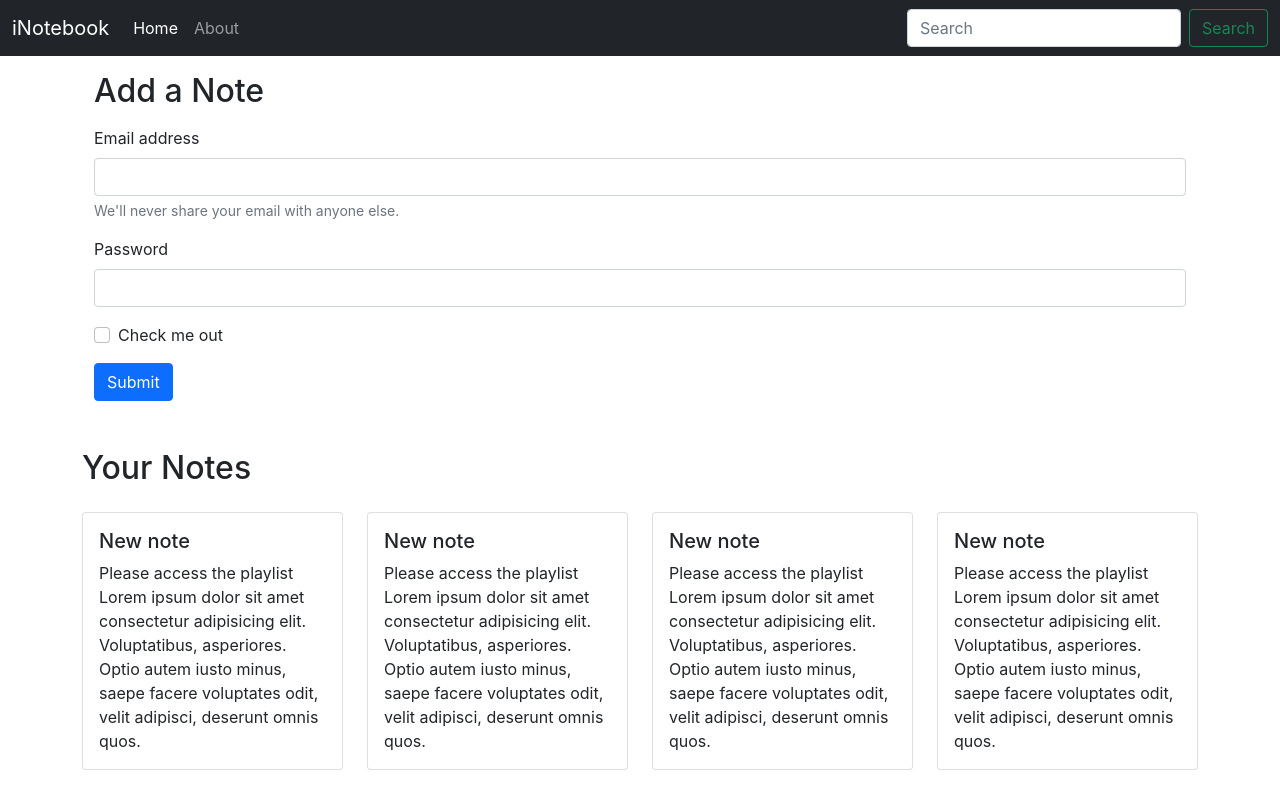
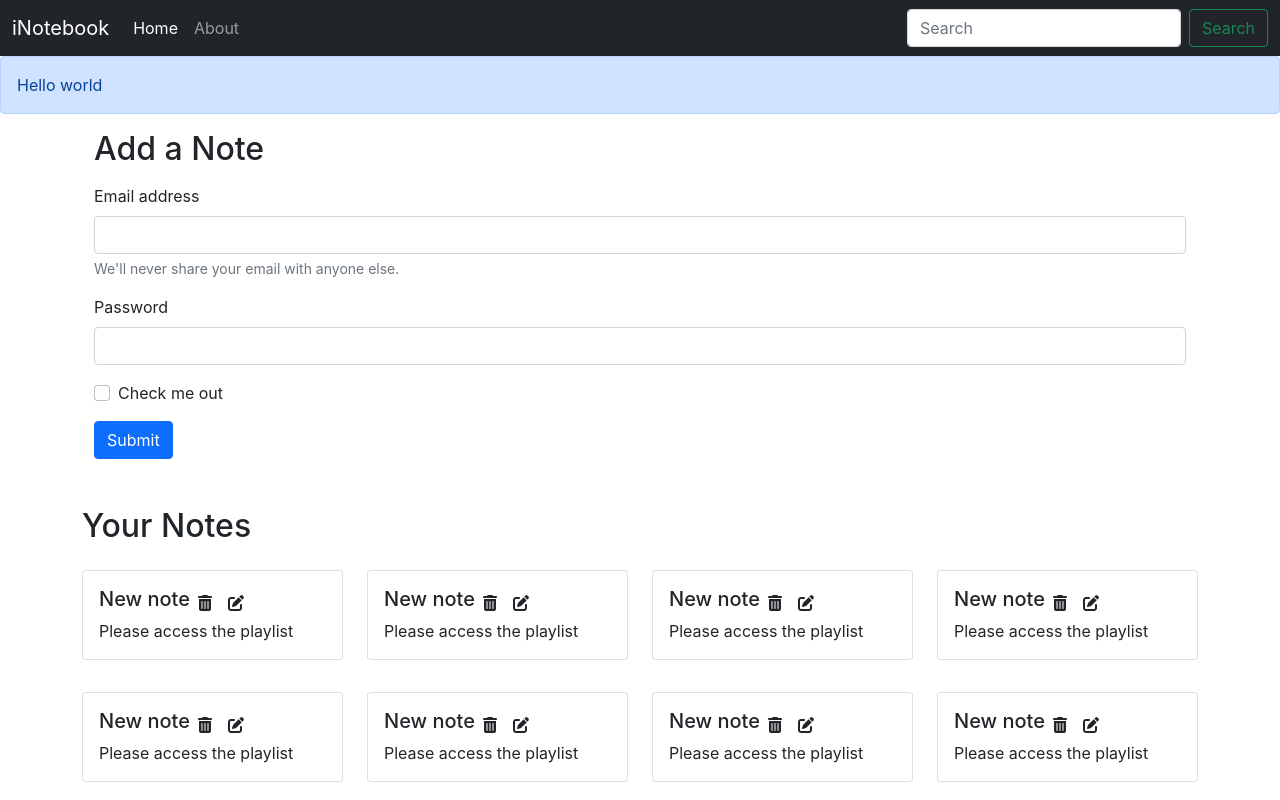
Before and after one commit to Rahul-Palahwat/iNotebook_Client, a React (Create React App) app: page / in a window 1280 px wide. Shown: the top 800 px of the page. Built offline with nearby package versions, Linux system fonts and the light colour scheme.

Commit message:
Lect 62 Adding font awesome icons to iNotebook

```diff
--- a/public/index.html
+++ b/public/index.html
@@ -32,5 +32,8 @@
       integrity="sha384-ka7Sk0Gln4gmtz2MlQnikT1wXgYsOg+OMhuP+IlRH9sENBO0LRn5q+8nbTov4+1p"
       crossorigin="anonymous"
     ></script>
+
+    <!-- //this is for font-awesome  -->
+    <script src="https://kit.fontawesome.com/dec22e1eeb.js" crossorigin="anonymous"></script>
   </body>
 </html>
--- a/src/App.js
+++ b/src/App.js
@@ -4,6 +4,7 @@
 import { BrowserRouter as Router, Routes, Route } from "react-router-dom";
 import About from "./components/About";
 import NoteState from "./context/notes/NoteState";
+import Alert from "./components/Alert";
 
 function App() {
   return (
@@ -11,6 +12,7 @@
       <NoteState>
         <Router>
           <Navbar />
+          <Alert message={"Hello world"} />
           <div className="container">
             <Routes>
               <Route exact path="/" element={<Home />}></Route>
--- /dev/null
+++ b/src/components/Alert.js
@@ -0,0 +1,11 @@
+import React from "react";
+
+export default function Alert(props) {
+  return (
+    <>
+      <div class="alert alert-primary" role="alert">
+        {props.message}
+      </div>
+    </>
+  );
+}
--- a/src/components/Noteitem.js
+++ b/src/components/Noteitem.js
@@ -6,8 +6,13 @@
     <div className="col-md-3">
       <div className="card my-3">
         <div className="card-body">
-          <h5 className="card-title">{note.title}</h5>
-          <p className="card-text">{note.description} Lorem ipsum dolor sit amet consectetur adipisicing elit. Voluptatibus, asperiores. Optio autem iusto minus, saepe facere voluptates odit, velit adipisci, deserunt omnis quos.</p>
+            <di className="d-flex align-items-center">
+            <h5 className="card-title">{note.title}</h5>
+            <i className="fa-solid fa-trash-can mx-2"></i>
+          <i className="fa-solid fa-pen-to-square mx-2"></i>
+            </di>
+
+          <p className="card-text">{note.description}</p>
 
         </div>
       </div>
--- a/src/components/Notes.js
+++ b/src/components/Notes.js
@@ -11,7 +11,7 @@
     <div className="row my-5">
       <h2>Your Notes</h2>
       {notes.map((note)=>{
-        return <Noteitem note={note}/>;
+        return <Noteitem  key={note._id} note={note}/>;
       })}
       </div>
   )
--- a/src/context/notes/NoteState.js
+++ b/src/context/notes/NoteState.js
@@ -7,7 +7,7 @@
 const NoteState= (props)=>{
     const notesInitial=[
         {
-          "_id": "6204bd918cc27b6481f82903",
+          "_id": "6204bd918cc27b6481f82903ss",
           "user": "620242523e5e94ee6075b67c",
           "title": "New note",
           "description": "Please access the playlist",
@@ -25,7 +25,7 @@
           "__v": 0
         },
         {
-          "_id": "6204bd918cc27b6481f82903",
+          "_id": "6204bd918cc27b6481ff82903",
           "user": "620242523e5e94ee6075b67c",
           "title": "New note",
           "description": "Please access the playlist",
@@ -34,7 +34,7 @@
           "__v": 0
         },
         {
-          "_id": "6204c3ee4f4c9cb84e5236a3",
+          "_id": "6204c3ee4f4c9chb84e5236a3",
           "user": "620242523e5e94ee6075b67c",
           "title": "New note",
           "description": "Please access the playlist",
@@ -43,7 +43,7 @@
           "__v": 0
         },
         {
-          "_id": "6204bd918cc27b6481f82903",
+          "_id": "6204bd918cc27b6j481f82903",
           "user": "620242523e5e94ee6075b67c",
           "title": "New note",
           "description": "Please access the playlist",
@@ -52,7 +52,7 @@
           "__v": 0
         },
         {
-          "_id": "6204c3ee4f4c9cb84e5236a3",
+          "_id": "6204c3ee4f4c9cb84e52f36a3",
           "user": "620242523e5e94ee6075b67c",
           "title": "New note",
           "description": "Please access the playlist",
@@ -61,7 +61,7 @@
           "__v": 0
         },
         {
-          "_id": "6204c3ee4f4c9cb84e5236a3",
+          "_id": "6204c3ee4f4cw9cb84e5236a3",
           "user": "620242523e5e94ee6075b67c",
           "title": "New note",
           "description": "Please access the playlist",
@@ -70,7 +70,7 @@
           "__v": 0
         },
         {
-          "_id": "6204bd918cc27b6481f82903",
+          "_id": "6204bd918cvc27b6481f82903",
           "user": "620242523e5e94ee6075b67c",
           "title": "New note",
           "description": "Please access the playlist",
@@ -79,7 +79,7 @@
           "__v": 0
         },
         {
-          "_id": "6204c3ee4f4c9cb84e5236a3",
+          "_id": "6204c3ee4f4c9cbg84e5236a3",
           "user": "620242523e5e94ee6075b67c",
           "title": "New note",
           "description": "Please access the playlist",
@@ -88,7 +88,7 @@
           "__v": 0
         },
         {
-          "_id": "6204bd918cc27b6481f82903",
+          "_id": "6204bd918csc27b6481f82903",
           "user": "620242523e5e94ee6075b67c",
           "title": "New note",
           "description": "Please access the playlist",
@@ -97,7 +97,7 @@
           "__v": 0
         },
         {
-          "_id": "6204c3ee4f4c9cb84e5236a3",
+          "_id": "6204c3ee4f4c9cb84e52g36a3",
           "user": "620242523e5e94ee6075b67c",
           "title": "New note",
           "description": "Please access the playlist",
--- a/src/index.css
+++ b/src/index.css
@@ -11,3 +11,7 @@
   font-family: source-code-pro, Menlo, Monaco, Consolas, 'Courier New',
     monospace;
 }
+
+i{
+  cursor: pointer;
+}
```
